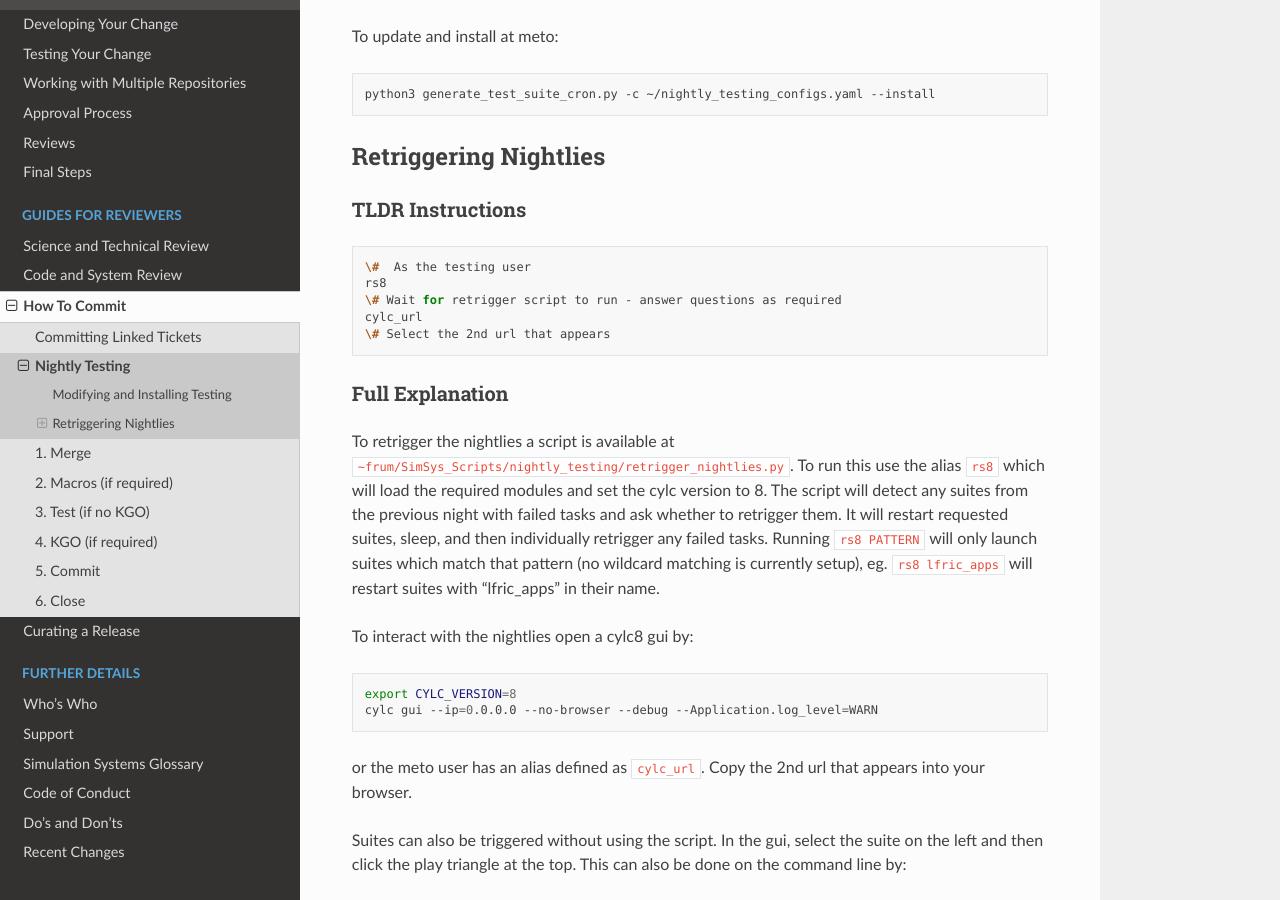
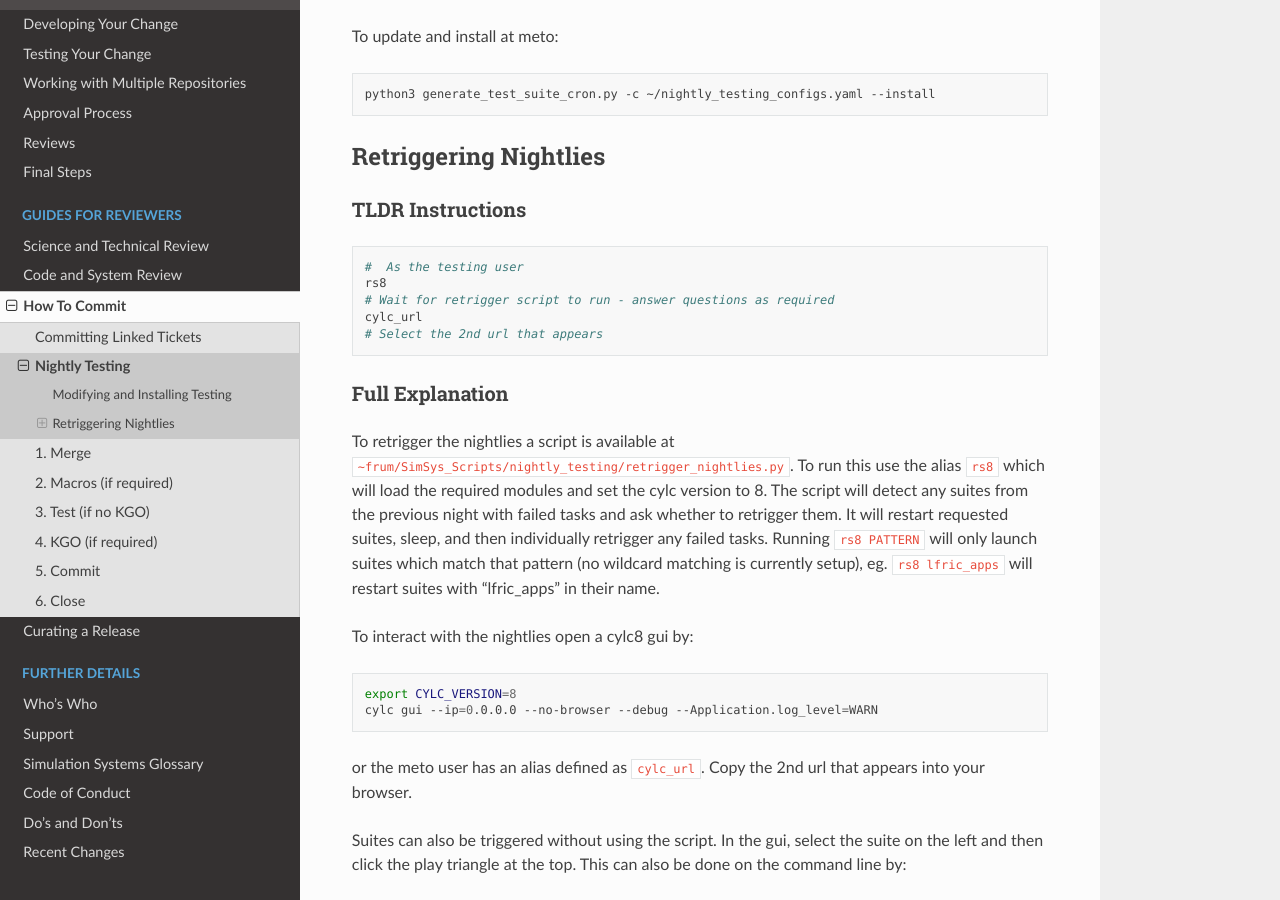
Before and after one commit to MetOffice/simulation-systems, a Sphinx documentation site: the page built from source/Reviewers/nightlytesting.rst, in a window 1280 px wide and 900 px high, scrolled down 1397 px. Built offline with Sphinx 7.4.7 and the Read the Docs theme 2.0.0, drawn with Linux system fonts in a browser that asks for light colours.

Commit message:
change inline comments

```diff
--- a/source/Reviewers/nightlytesting.rst
+++ b/source/Reviewers/nightlytesting.rst
@@ -61,11 +61,11 @@ TLDR Instructions
 
 .. code-block:: bash
 
-    \#  As the testing user
+    #  As the testing user
     rs8
-    \# Wait for retrigger script to run - answer questions as required
+    # Wait for retrigger script to run - answer questions as required
     cylc_url
-    \# Select the 2nd url that appears
+    # Select the 2nd url that appears
 
 Full Explanation
 ^^^^^^^^^^^^^^^^
```
